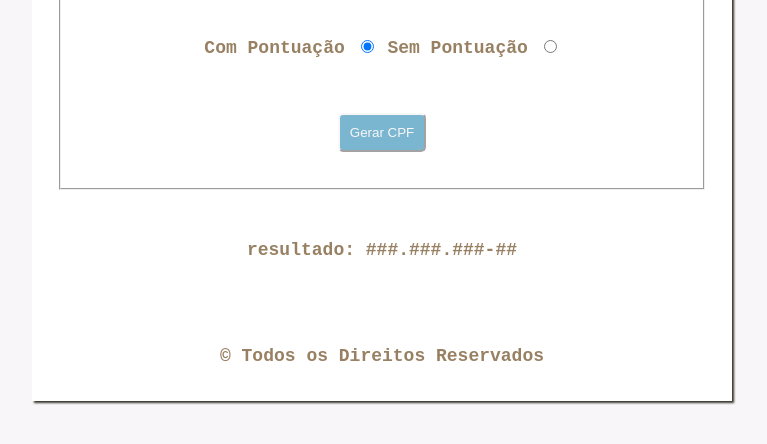
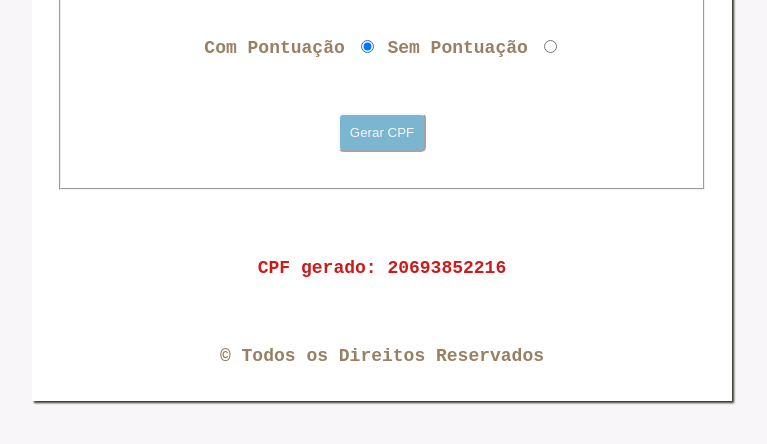
Before and after one commit to GabrielCrespo/gerador-de-cpf, a plain HTML site: page index.html in a window 1280 px wide. Both pictures are taken after a click on the button "Gerar CPF". Shown: the part 298-742 px from the top of the page, without its empty margins (258-1025 px from the left). Drawn offline with Linux system fonts and the light colour scheme.

Commit message:
Iniciando script para gerar CPF

```diff
--- a/css/style.css
+++ b/css/style.css
@@ -2,8 +2,7 @@ html{
     height: 100%;
 }
 body {
-     color: #988163;
-    /* color: #38352d; */
+    color: #988163;
     margin: 0;
     padding: 10px 0;
     background: #f8f6f8;
@@ -15,7 +14,6 @@ body {
 h2 {
     text-align: center;
     margin: 2px;
-    /* border: 1px solid black; */
 }
 
 legend {
@@ -30,17 +28,15 @@ li {
 }
 
 ul{
-    /* border: solid 1px black; */
     padding: 15px 0;
     margin: 10px 100px;
 }
 
 .principal {
     background-color: white;
-    /* border: 1px solid black; */
     width: 700px;
     margin: auto;
-    box-shadow: 2px 2px 2px #38352d;;
+    box-shadow: 2px 2px 2px #38352d;
 }
 
 #conteudo-principal {
@@ -52,7 +48,6 @@ ul{
 
 
 #logo {
-    /* border: 1px solid black; */
     margin: 5px auto 0 auto;
     padding: 5px 20px;
     width: 650px;
@@ -99,7 +94,6 @@ ul{
 }
 
 #menu {
-    /* border: 1px solid black; */
     text-align: center;
     margin: 3px;
 }
--- a/index.html
+++ b/index.html
@@ -34,11 +34,10 @@
                             <input type="radio" name="cpf-opcao" id="sem-pontuacao">
                         </div>
                         <div id="btn-enviar">
-                            <input type="button" value="Gerar CPF">
+                            <input type="button" value="Gerar CPF" onclick="apresentarCPF()">
                         </div>
                     </fieldset>
                     <div id="resultado">
-                        resultado: ###.###.###-##
                     </div>
                 </div>
             </section>
@@ -48,5 +47,6 @@
                 </div>
             </footer>
        </div>
+       <script src="script/index.js"></script>
     </body>
 </html>
--- /dev/null
+++ b/script/index.js
@@ -0,0 +1,67 @@
+function gerarDigitosIniciaisCPF(){
+
+    const digitosIniciais = [];
+    for(let i = 0; i < 9; i++) {
+        digitosIniciais.push((Math.floor(Math.random()*10)));
+    }
+    return digitosIniciais;
+}
+
+function multiplicacaoParaPrimeiroDigitoVerificador(digitosPrimeiroDV){
+
+    const digitosPrimeiroDvMultiplicados = [];
+    let fatorMultiplicativo = 10;
+
+    for(digito of digitosPrimeiroDV) {
+        digitosPrimeiroDvMultiplicados.push(digito*fatorMultiplicativo);
+        fatorMultiplicativo -= 1;
+    }
+    return digitosPrimeiroDvMultiplicados;
+}
+
+function multiplicacaoParaSegundoDigitoVerificador(digitosSegundoDV){
+
+    const digitosSegundoDvMultiplicados = [];
+    let fatorMultiplicativo = 11;
+
+    for(digito of digitosSegundoDV) {
+        digitosSegundoDvMultiplicados.push(digito*fatorMultiplicativo);
+        fatorMultiplicativo -= 1;
+    }
+    return digitosSegundoDvMultiplicados;
+}
+
+function somarDigitosCPF(digitos) {
+    return digitos.reduce((sum, value) => sum + value, 0);
+}
+
+function calcularDigitoVerficador(somaDigitos) {
+    const restoDaDivisaoPorOnze = somaDigitos % 11;
+    return restoDaDivisaoPorOnze % 11 < 2 ? 0 : 11 - restoDaDivisaoPorOnze;
+}
+
+function estruturarCPF(){
+
+    const digitos = gerarDigitosIniciaisCPF()
+
+    const somaPrimeiroDigitoVerificador = somarDigitosCPF(multiplicacaoParaPrimeiroDigitoVerificador(digitos))
+    const primeiroDigitoVerificador = calcularDigitoVerficador(somaPrimeiroDigitoVerificador)
+    digitos.push(primeiroDigitoVerificador)
+
+    const somaSegundoDigitoVerificador = somarDigitosCPF(multiplicacaoParaSegundoDigitoVerificador(digitos))
+    const segundoDigitoVerificador = calcularDigitoVerficador(somaSegundoDigitoVerificador)
+    digitos.push(segundoDigitoVerificador)
+
+    return digitos.join('')
+}
+
+function apresentarCPF(){
+
+    let resultado = document.querySelector('#resultado')
+    resultado.innerHTML = ''
+    let item = document.createElement('p')
+    item.innerHTML = `CPF gerado: ${estruturarCPF()}`
+    item.style.color = '#CE1A1A'
+    resultado.appendChild(item)
+
+}
```
